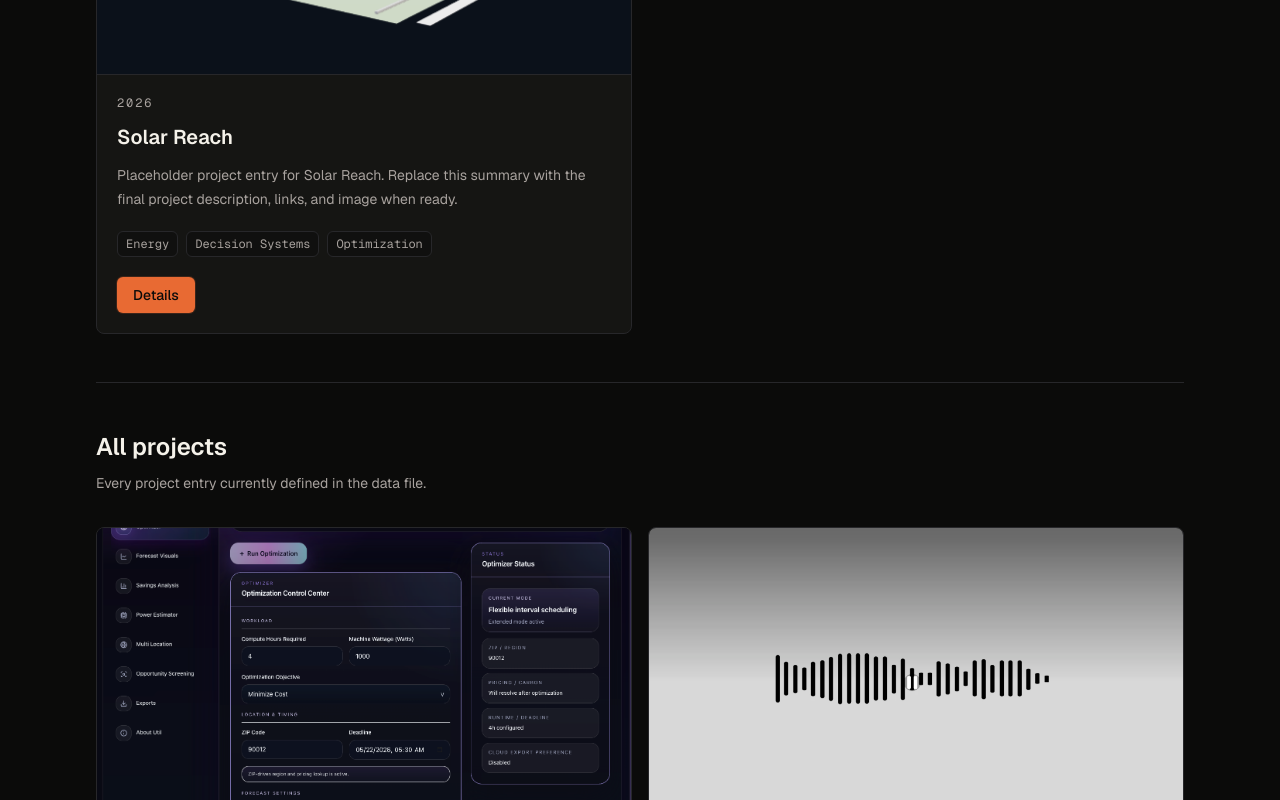
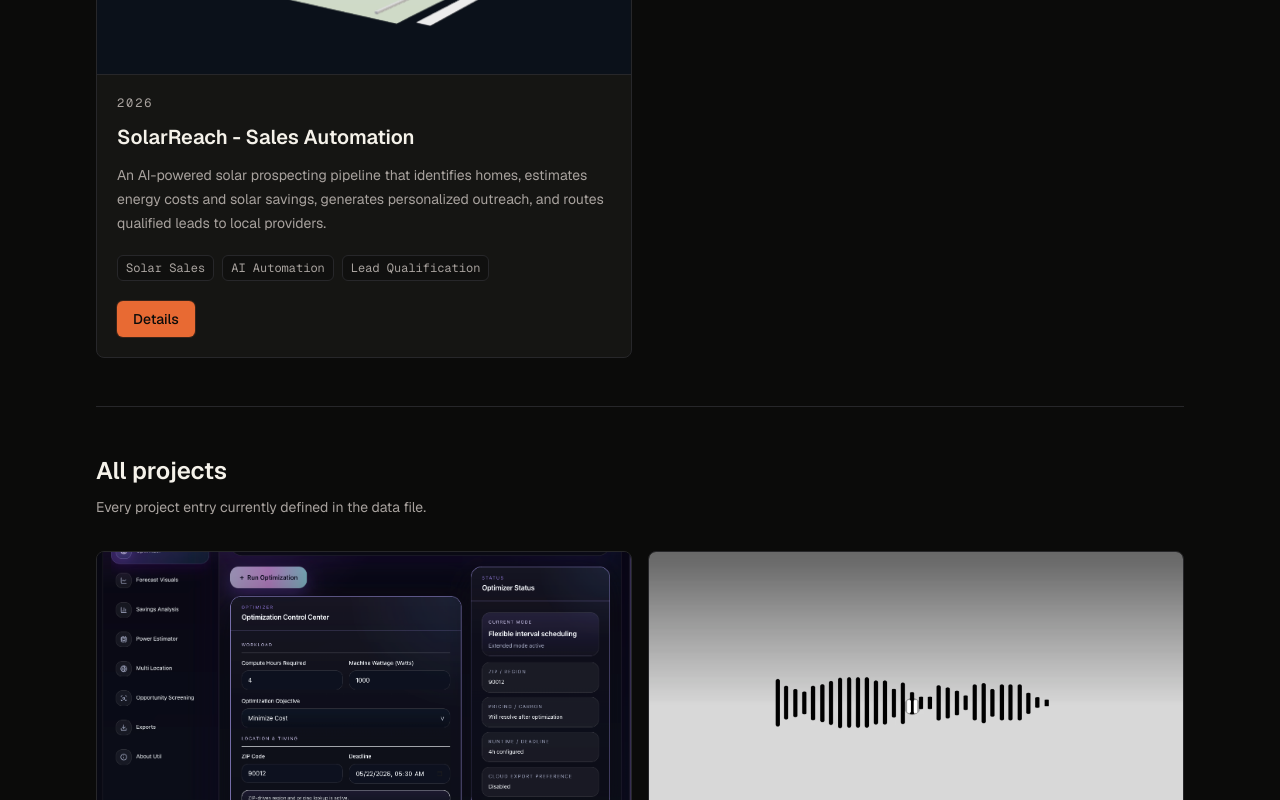
Before and after one commit to finnrcase/finn-portfolio, a Next.js app: page /projects in a window 1280 px wide. Shown: the part 1480-2280 px from the top of the page. Built offline with nearby package versions, Linux system fonts and the light colour scheme; no server answers.

Commit message:
Update projects.ts

```diff
--- a/data/projects.ts
+++ b/data/projects.ts
@@ -130,27 +130,26 @@ The system ingests product data from PDFs, URLs, and receipts, extracts structur
     ],
   },
   {
-    title: "Solar Reach",
+    title: "SolarReach - Sales Automation",
     slug: "solar-reach",
     summary:
-      "Placeholder project entry for Solar Reach. Replace this summary with the final project description, links, and image when ready.",
-    longDescription: `Solar Reach is a placeholder project entry.
-
-Replace this text with the full Solar Reach case study, including the problem, technical approach, system design, data sources, outcomes, and links.`,
+      "An AI-powered solar prospecting pipeline that identifies homes, estimates energy costs and solar savings, generates personalized outreach, and routes qualified leads to local providers.",
+    longDescription: `Built an AI-powered solar prospecting pipeline that identifies homes from ZIP codes, estimates energy costs and solar savings using live utility data, generates personalized outreach with 3D solar home renders, and routes qualified leads to local solar providers for referral commissions.`,
     image: "/images/solarai.png",
-    tags: ["Energy", "Decision Systems", "Optimization"],
+    tags: ["Solar Sales", "AI Automation", "Lead Qualification"],
     date: "2026",
     featured: true,
     links: [],
     pdfs: [],
     bullets: [
-      "Replace this bullet with the first Solar Reach accomplishment.",
-      "Replace this bullet with the technical approach or system design.",
-      "Replace this bullet with measurable outcomes, users, or project impact.",
+      "Automated property identification and energy-cost prediction pipeline.",
+      "Integrated utility and energy APIs for solar savings estimation.",
+      "Generated AI-written outreach and Blender-based 3D solar visualizations for individual clients.",
+      "Built automated lead qualification and referral routing system for solar sales partners.",
     ],
     metrics: [
-      { label: "Status", value: "Placeholder" },
-      { label: "Focus", value: "Solar systems" },
+      { label: "Pipeline", value: "ZIP to qualified lead" },
+      { label: "Output", value: "AI outreach + 3D renders" },
     ],
   },
   {
```
